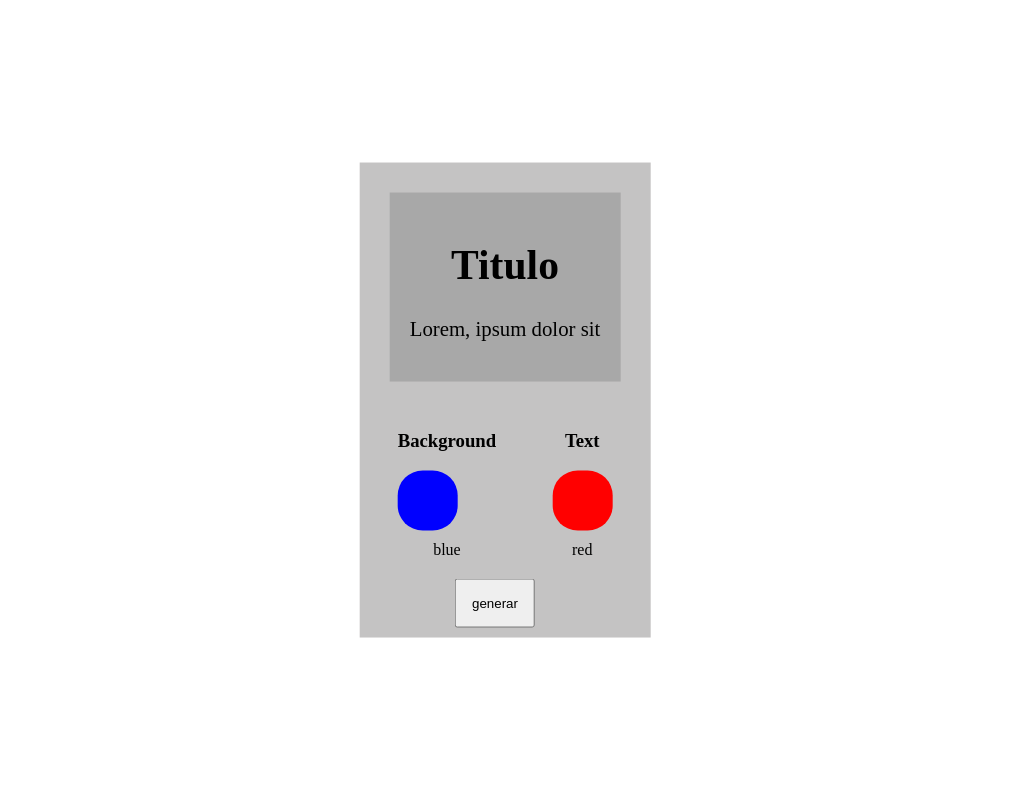
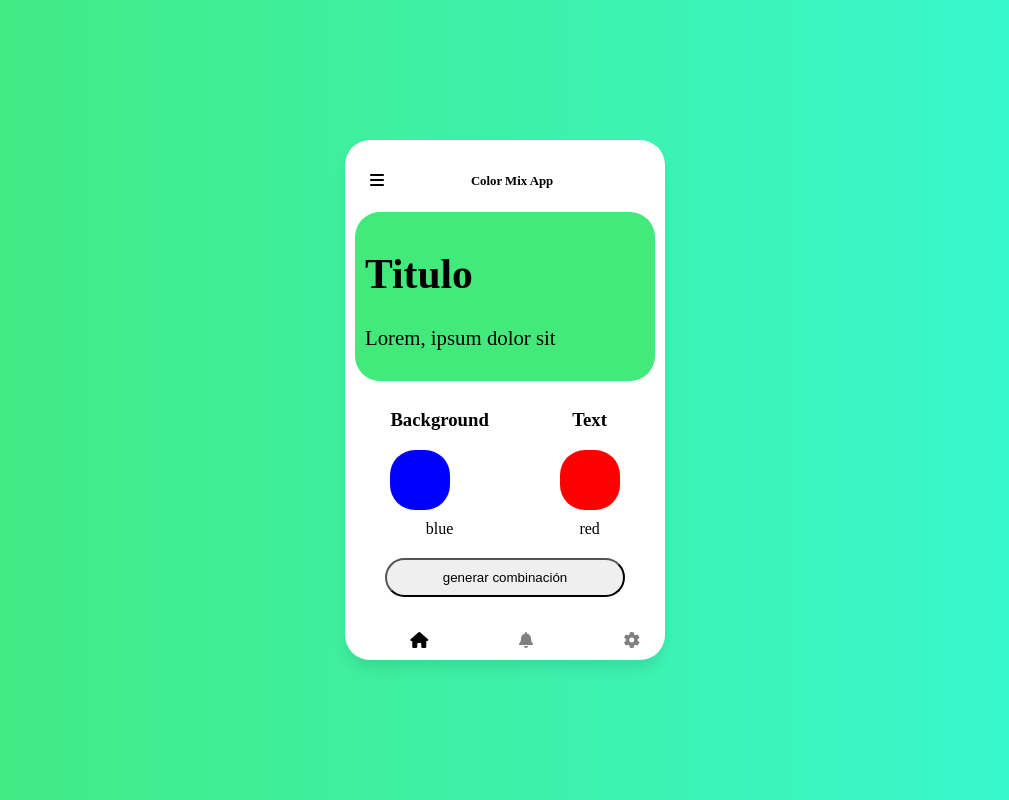
Before and after one commit to hernandoabella/color-contrast-generator, a plain HTML site: page index.html in a window 1280 px wide. Shown: the whole page, without its empty margins (135-1144 px from the left). Drawn offline with Linux system fonts and the light colour scheme.

Commit message:
mejoras pertinentes

```diff
--- a/index.html
+++ b/index.html
@@ -4,13 +4,24 @@
     <meta charset="UTF-8">
     <meta http-equiv="X-UA-Compatible" content="IE=edge">
     <meta name="viewport" content="width=device-width, initial-scale=1.0">
-    <title>Combinaciones de colores aleatorias</title>
+    <title>Combinaciones de colores</title>
+    <link rel="stylesheet" href="https://cdnjs.cloudflare.com/ajax/libs/font-awesome/6.0.0/css/all.min.css" />
     <link rel="stylesheet" href="./styles.css">
 </head>
 <body>
     <div class="app">
+        <header>
+            <div class="hamburguer">
+                <i class="fa-solid fa-bars"></i>
+            </div>
+            <div class="title">
+                <h1>color mix app</h1>
+            </div>
+            <div class=".dark-mode-btn"></div>
+        </header>
 
-        <div class="example"><h1>Titulo</h1>
+        <div class="example">
+            <h1>Titulo</h1>
             <p>Lorem, ipsum dolor sit</p>
         </div>
 
@@ -28,12 +39,17 @@
             </div>
         </div>
 
+        <div class="btn-container">
+            <button onclick="generar()">generar combinación</button>
+        </div>
 
-
-
-        <div class="btn-container">
-            <button onclick="generar()">generar</button>
-        </div>
+        <footer>
+            <div class="bar-icons">
+                <div><i class="fa-solid fa-house active"></i></div>
+                <div><i class="fa-solid fa-bell"></i></div>
+                <div><i class="fa-solid fa-gear"></i></div>
+            </div>
+        </footer>
     </div>
     <script src="./script.js"></script>
 </body>
--- a/script.js
+++ b/script.js
@@ -42,3 +42,35 @@ function generar() {
     console.log('generando un nuevo color...')
     handler()
 }
+
+function myFunction2() {
+    alert('hello world');
+}
+
+
+
+function myFunction() {
+    // Get the text field
+    var copyText = document.getElementById("myInput");
+
+    // Select the text field
+    copyText.select();
+    copyText.setSelectionRange(0, 99999); // For mobile devices
+
+     // Copy the text inside the text field
+    navigator.clipboard.writeText(copyText.value);
+
+    // Alert the copied text
+    alert("Copied the text: " + copyText.value);
+  }
+
+// Ejecutar función generar() cuando presiones la barra espaciadora
+
+document.body.onkeyup = function(e) {
+    if (e.key == " " ||
+        e.code == "Space" ||
+        e.keyCode == 32
+    ) {
+        generar();
+    }
+}
--- a/styles.css
+++ b/styles.css
@@ -1,13 +1,66 @@
+:root {
+    --blanco: white;
+    --negro: black;
+    --gris-claro: gray;
+    --gris-oscuro: gray;
+    --verde-hacker: green;
+}
 
+body {
+    background-image: linear-gradient(to right, #43e97b 0%, #38f9d7 100%);
+}
 
 .app {
     position: absolute;
     transform: translate(-50%, -50%);
     top: 50%;
     left: 50%;
-    background: rgb(196, 195, 195);
+    background: var(--blanco);
     color: #000;
     padding: 10px;
+    border-radius: 25px;
+    /* ancho */
+    width: 300px;
+    /* alto */
+    height: 500px;
+    box-shadow: 0px 10px 15px -3px rgba(0,0,0,0.1);
+}
+
+header {
+    padding: 15px;
+    border-radius: 25px 25px 0px 0px;
+    text-transform: capitalize;
+    display: flex;
+    align-items: center;
+    justify-content: space-between;
+}
+
+header h1 {
+    text-align: center;
+    font-size: .8em;
+    font-family: var(--fuente-titulo);
+}
+
+.hamburger {
+    color: var(--negro);
+}
+
+.dark-mode-btn {
+    background: var(--negro);
+    width: 15px;
+    height: 15px;
+    cursor: pointer;
+    border-radius: 25px;
+}
+
+.modo-oscuro {
+    background: #333 !important;
+    color: var(--verde-hacker) !important;
+}
+
+.modo-oscuro1 {
+    background: var(--verde-hacker) !important;
+    color: #333 !important;
 }
 
 .flex {
@@ -48,20 +101,46 @@
 }
 
 .example {
-    background: rgb(168, 168, 168);
-    margin: 20px;
-    text-align: center;
-    padding: 20px;
+    background: #43e97b;
     font-size: 1.3em;
+    border-radius: 25px;
+    padding: 10px;
 }
 
 .btn-container {
-    margin: 0 auto;
-    width: 100px;
+    width: 100%;
+    text-align: center;
+}
+
+.bar-icons {
+    display: flex;
+    align-items: center;
+    justify-content: space-around;
+}
+
+.bar-icons div {
+    cursor: pointer;
+}
+
+.bar-icons i.active{
+    color: var(--negro);
+}
+
+.bar-icons i {
+    color: var(--gris-oscuro);
+}
+
+footer {
+    padding: 10px;
+    position: absolute;
+    bottom: 0px;
+    width: 100%;
+    border-radius: 0px 0px 25px 25px;
 }
 
 button {
-    padding: 15px;
-    text-align: center;
+    padding: 10px;
     cursor: pointer;
+    border-radius: 25px;
+    width: 80%;
 }
```
